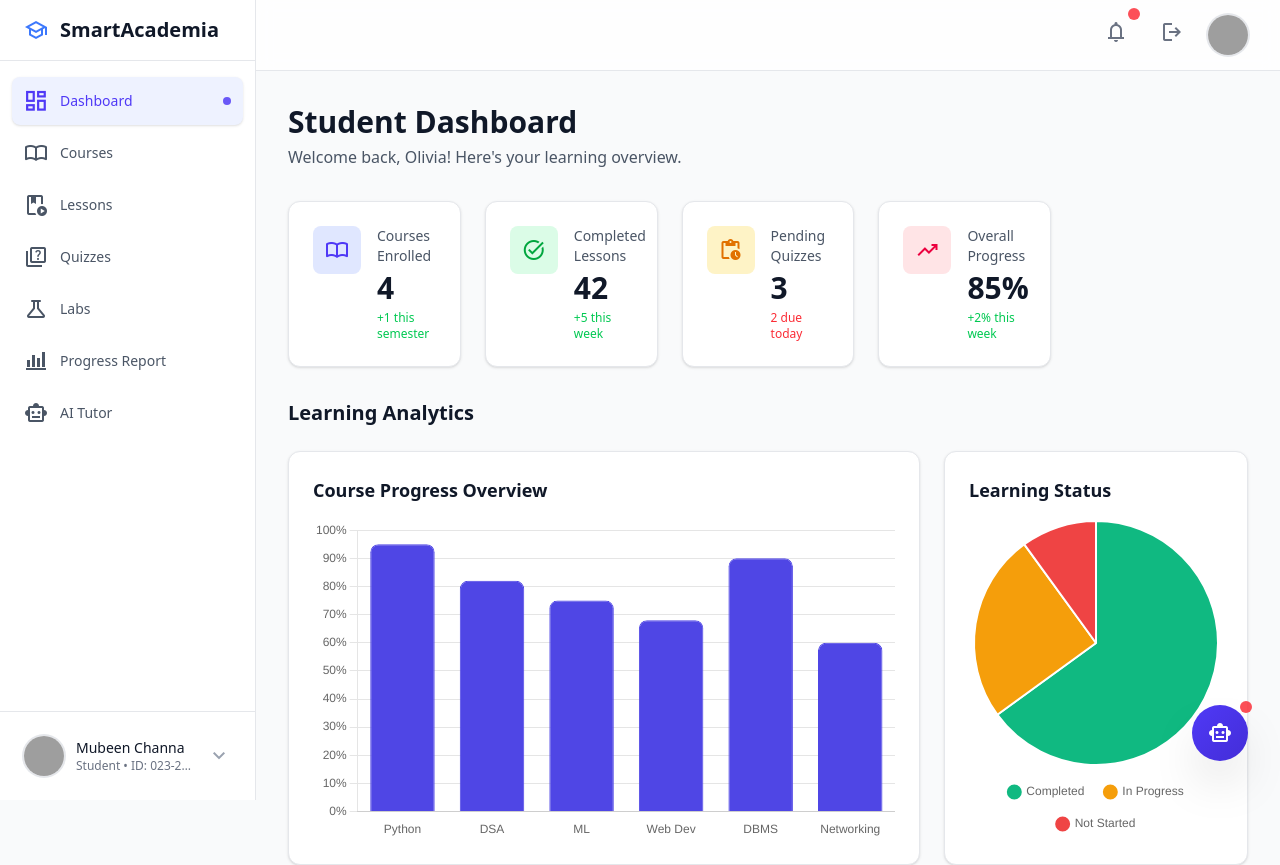
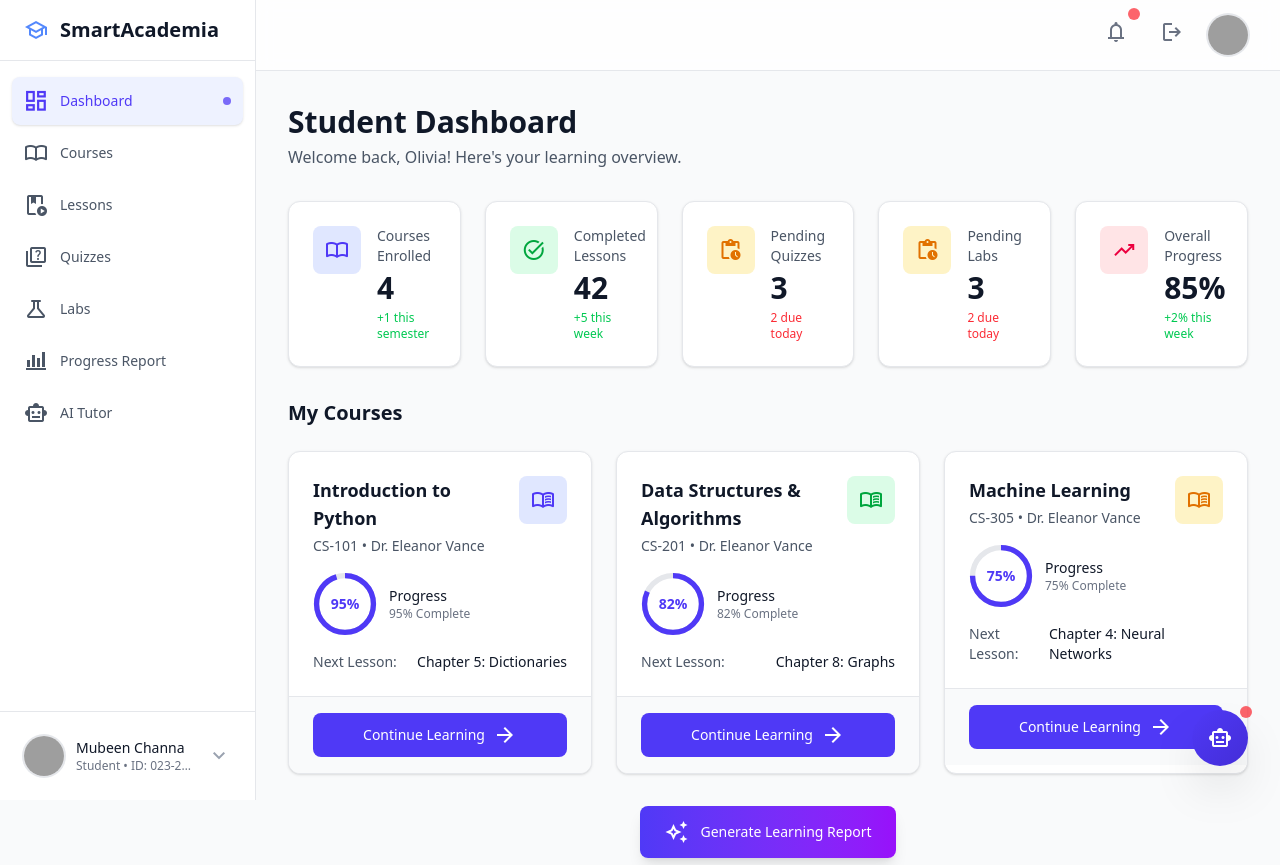
Before and after one commit to Siraj-Dujana/Smart-Academia, a React (Vite) app in the folder smart-academia/Client/: page /StudentDashboard in a window 1280 px wide. Shown: the top 865 px of the page. Built offline with nearby package versions, Linux system fonts and the light colour scheme; grey boxes are pictures that could not be loaded.

Commit message:
I have made modifications in manage course(AdminDashboard)

```diff
--- a/smart-academia/Client/src/components/dashboard/AdminDashboard/Admin tabs/Dashboard.jsx
+++ b/smart-academia/Client/src/components/dashboard/AdminDashboard/Admin tabs/Dashboard.jsx
@@ -67,6 +67,14 @@ const Dashboard = () => {
     {
       icon: "quiz",
       title: "Active Quizzes",
+      value: "22",
+      color: "bg-blue-100 dark:bg-blue-900/50 text-blue-600 dark:text-blue-500",
+      trend: "Up from 18 last week",
+      trendColor: "text-green-500"
+    },
+    {
+      icon: "quiz",
+      title: "Active Labs",
       value: "22",
       color: "bg-blue-100 dark:bg-blue-900/50 text-blue-600 dark:text-blue-500",
       trend: "Up from 18 last week",
--- a/smart-academia/Client/src/components/dashboard/AdminDashboard/Admin tabs/ManageCourses.jsx
+++ b/smart-academia/Client/src/components/dashboard/AdminDashboard/Admin tabs/ManageCourses.jsx
@@ -10,8 +10,10 @@ const ManageCourses = () => {
       instructor: "Dr. Noor Nabi",
       credits: 3,
       enrolled: 45,
+      capacity: 60,
       status: "active",
-      startDate: "2024-01-15"
+      startDate: "2024-01-15",
+      endDate: "2024-05-15"
     },
     {
       id: 2,
@@ -21,38 +23,69 @@ const ManageCourses = () => {
       instructor: "Dr. Iftikhar Ahmed",
       credits: 4,
       enrolled: 38,
+      capacity: 50,
       status: "active",
-      startDate: "2024-01-15"
+      startDate: "2024-01-15",
+      endDate: "2024-05-15"
     },
     {
       id: 3,
-      title: "OOP",
+      title: "Object-Oriented Programming",
       code: "CS301",
       department: "Computer Science",
       instructor: "Dr. Faiz Ahmed Lakhani",
       credits: 3,
       enrolled: 28,
+      capacity: 40,
       status: "active",
-      startDate: "2024-01-15"
+      startDate: "2024-01-15",
+      endDate: "2024-05-15"
     },
     {
       id: 4,
-      title: "Finance",
-      code: "BIO202",
+      title: "Financial Management",
+      code: "BUS202",
       department: "Business Administration",
       instructor: "Dr. Khair Bux",
       credits: 3,
       enrolled: 32,
+      capacity: 50,
       status: "active",
-      startDate: "2024-01-15"
+      startDate: "2024-01-15",
+      endDate: "2024-05-15"
     },
-
+    {
+      id: 5,
+      title: "Web Development",
+      code: "CS302",
+      department: "Computer Science",
+      instructor: "Dr. Noor Nabi",
+      credits: 4,
+      enrolled: 42,
+      capacity: 50,
+      status: "active",
+      startDate: "2024-01-15",
+      endDate: "2024-05-15"
+    },
+    {
+      id: 6,
+      title: "Statistics",
+      code: "MATH202",
+      department: "Mathematics",
+      instructor: "Dr. Iftikhar Ahmed",
+      credits: 3,
+      enrolled: 25,
+      capacity: 40,
+      status: "inactive",
+      startDate: "2023-09-01",
+      endDate: "2023-12-15"
+    }
   ]);
 
   const [searchTerm, setSearchTerm] = useState("");
   const [selectedDepartment, setSelectedDepartment] = useState("all");
 
-  const departments = ["Computer Science", "Mathematics", "Physics", "Biology", "History", "Arts"];
+  const departments = ["Computer Science", "Mathematics", "Physics", "Biology", "Business Administration", "History", "Arts"];
 
   const filteredCourses = courses.filter(course => {
     const matchesSearch = course.title.toLowerCase().includes(searchTerm.toLowerCase()) ||
@@ -60,6 +93,15 @@ const ManageCourses = () => {
     const matchesDepartment = selectedDepartment === "all" || course.department === selectedDepartment;
     return matchesSearch && matchesDepartment;
   });
+
+  // Calculate statistics
+  const totalCourses = courses.length;
+  const activeCourses = courses.filter(c => c.status === 'active').length;
+  const totalEnrolled = courses.reduce((sum, course) => sum + course.enrolled, 0);
+  const totalCapacity = courses.reduce((sum, course) => sum + course.capacity, 0);
+  const enrollmentRate = totalCapacity > 0 ? ((totalEnrolled / totalCapacity) * 100).toFixed(1) : 0;
+  const totalDepartments = [...new Set(courses.map(c => c.department))].length;
+  const totalCredits = courses.reduce((sum, course) => sum + course.credits, 0);
 
   const handleAddCourse = () => {
     console.log("Add new course");
@@ -104,6 +146,89 @@ const ManageCourses = () => {
         </button>
       </div>
 
+      {/* Summary Stats */}
+      <div className="grid grid-cols-1 sm:grid-cols-2 lg:grid-cols-3 xl:grid-cols-4 gap-4 sm:gap-6">
+        {/* Total Courses */}
+        <div className="bg-white dark:bg-gray-800 rounded-xl p-4 sm:p-6 border border-gray-200 dark:border-gray-700 shadow-sm hover:shadow-md transition-all duration-300 hover:scale-105 group">
+          <div className="flex items-start gap-4">
+            <div className="flex items-center justify-center size-12 rounded-lg bg-indigo-100 dark:bg-indigo-900/30 group-hover:scale-110 transition-transform duration-200">
+              <span className="material-symbols-outlined text-2xl text-indigo-600 dark:text-indigo-400">menu_book</span>
+            </div>
+            <div className="flex-1 min-w-0">
+              <p className="text-gray-600 dark:text-gray-400 text-sm font-medium mb-1">
+                Total Courses
+              </p>
+              <p className="text-2xl sm:text-3xl font-bold text-gray-900 dark:text-white mb-1">
+                {totalCourses}
+              </p>
+              <p className="text-xs font-medium text-green-600 dark:text-green-400">
+                {totalCourses} in catalog
+              </p>
+            </div>
+          </div>
+        </div>
+
+        {/* Active Courses */}
+        <div className="bg-white dark:bg-gray-800 rounded-xl p-4 sm:p-6 border border-gray-200 dark:border-gray-700 shadow-sm hover:shadow-md transition-all duration-300 hover:scale-105 group">
+          <div className="flex items-start gap-4">
+            <div className="flex items-center justify-center size-12 rounded-lg bg-green-100 dark:bg-green-900/30 group-hover:scale-110 transition-transform duration-200">
+              <span className="material-symbols-outlined text-2xl text-green-600 dark:text-green-400">check_circle</span>
+            </div>
+            <div className="flex-1 min-w-0">
+              <p className="text-gray-600 dark:text-gray-400 text-sm font-medium mb-1">
+                Active Courses
+              </p>
+              <p className="text-2xl sm:text-3xl font-bold text-gray-900 dark:text-white mb-1">
+                {activeCourses}
+              </p>
+              <p className="text-xs font-medium text-green-600 dark:text-green-400">
+                {((activeCourses / totalCourses) * 100).toFixed(1)}% currently running
+              </p>
+            </div>
+          </div>
+        </div>
+
+        {/* Total Students Enrolled */}
+        <div className="bg-white dark:bg-gray-800 rounded-xl p-4 sm:p-6 border border-gray-200 dark:border-gray-700 shadow-sm hover:shadow-md transition-all duration-300 hover:scale-105 group">
+          <div className="flex items-start gap-4">
+            <div className="flex items-center justify-center size-12 rounded-lg bg-blue-100 dark:bg-blue-900/30 group-hover:scale-110 transition-transform duration-200">
+              <span className="material-symbols-outlined text-2xl text-blue-600 dark:text-blue-400">groups</span>
+            </div>
+            <div className="flex-1 min-w-0">
+              <p className="text-gray-600 dark:text-gray-400 text-sm font-medium mb-1">
+                Total Enrollment
+              </p>
+              <p className="text-2xl sm:text-3xl font-bold text-gray-900 dark:text-white mb-1">
+                {totalEnrolled}
+              </p>
+              <p className="text-xs font-medium text-blue-600 dark:text-blue-400">
+                {enrollmentRate}% overall capacity
+              </p>
+            </div>
+          </div>
+        </div>
+
+        {/* Departments */}
+        <div className="bg-white dark:bg-gray-800 rounded-xl p-4 sm:p-6 border border-gray-200 dark:border-gray-700 shadow-sm hover:shadow-md transition-all duration-300 hover:scale-105 group">
+          <div className="flex items-start gap-4">
+            <div className="flex items-center justify-center size-12 rounded-lg bg-purple-100 dark:bg-purple-900/30 group-hover:scale-110 transition-transform duration-200">
+              <span className="material-symbols-outlined text-2xl text-purple-600 dark:text-purple-400">corporate_fare</span>
+            </div>
+            <div className="flex-1 min-w-0">
+              <p className="text-gray-600 dark:text-gray-400 text-sm font-medium mb-1">
+                Departments
+              </p>
+              <p className="text-2xl sm:text-3xl font-bold text-gray-900 dark:text-white mb-1">
+                {totalDepartments}
+              </p>
+              <p className="text-xs font-medium text-purple-600 dark:text-purple-400">
+                Across all faculties
+              </p>
+            </div>
+          </div>
+        </div>
+      </div>
+
       {/* Filters and Search */}
       <div className="bg-white dark:bg-gray-800 rounded-xl border border-gray-200 dark:border-gray-700 shadow-sm p-4 sm:p-6">
         <div className="grid grid-cols-1 md:grid-cols-3 gap-4">
@@ -114,7 +239,7 @@ const ManageCourses = () => {
             </span>
             <input
               type="text"
-              placeholder="Search courses..."
+              placeholder="Search courses by title or code..."
               value={searchTerm}
               onChange={(e) => setSearchTerm(e.target.value)}
               className="w-full pl-10 pr-4 py-2.5 border border-gray-300 dark:border-gray-600 rounded-lg bg-white dark:bg-gray-700 text-gray-900 dark:text-white placeholder-gray-500 dark:placeholder-gray-400 focus:ring-2 focus:ring-indigo-500 focus:border-transparent transition-all duration-200"
@@ -160,7 +285,7 @@ const ManageCourses = () => {
                   Instructor
                 </th>
                 <th className="px-4 py-3 text-left font-semibold text-gray-600 dark:text-gray-400 uppercase text-xs tracking-wider">
-                  Credits
+                  Enrollment
                 </th>
                 <th className="px-4 py-3 text-left font-semibold text-gray-600 dark:text-gray-400 uppercase text-xs tracking-wider">
                   Status
@@ -171,7 +296,9 @@ const ManageCourses = () => {
               </tr>
             </thead>
             <tbody className="divide-y divide-gray-200 dark:divide-gray-700">
-              {filteredCourses.map((course) => (
+              {filteredCourses.map((course) => {
+                const enrollmentPercentage = ((course.enrolled / course.capacity) * 100).toFixed(1);
+                return (
                   <tr
                     key={course.id}
                     className="hover:bg-gray-50 dark:hover:bg-gray-700/30 transition-colors duration-150 group"
@@ -182,7 +309,7 @@ const ManageCourses = () => {
                           {course.title}
                         </span>
                         <span className="text-gray-500 dark:text-gray-400 text-xs">
-                        {course.code}
+                          {course.code} • {course.credits} credits
                         </span>
                       </div>
                     </td>
@@ -192,16 +319,36 @@ const ManageCourses = () => {
                     <td className="px-4 py-3 text-gray-600 dark:text-gray-400 text-sm sm:text-base">
                       {course.instructor}
                     </td>
-                  <td className="px-4 py-3 text-gray-600 dark:text-gray-400 text-sm sm:text-base">
-                    <span className="inline-flex items-center gap-1 px-2.5 py-0.5 rounded-full text-xs font-medium bg-blue-100 dark:bg-blue-900/30 text-blue-800 dark:text-blue-300">
-                      <span className="material-symbols-outlined text-xs">school</span>
-                      {course.credits} credits
+                    <td className="px-4 py-3">
+                      <div className="space-y-1">
+                        <div className="flex items-center justify-between text-xs">
+                          <span className="text-gray-600 dark:text-gray-400">
+                            {course.enrolled} / {course.capacity} students
                           </span>
+                          <span className={`font-medium ${
+                            enrollmentPercentage >= 90 ? 'text-red-600' :
+                            enrollmentPercentage >= 75 ? 'text-yellow-600' :
+                            'text-green-600'
+                          }`}>
+                            {enrollmentPercentage}%
+                          </span>
+                        </div>
+                        <div className="w-full bg-gray-200 dark:bg-gray-700 rounded-full h-1.5">
+                          <div
+                            className={`h-1.5 rounded-full ${
+                              enrollmentPercentage >= 90 ? 'bg-red-500' :
+                              enrollmentPercentage >= 75 ? 'bg-yellow-500' :
+                              'bg-green-500'
+                            }`}
+                            style={{ width: `${Math.min(enrollmentPercentage, 100)}%` }}
+                          ></div>
+                        </div>
+                      </div>
                     </td>
                     <td className="px-4 py-3">
                       <button
                         onClick={() => toggleCourseStatus(course)}
-                      className={`inline-flex items-center gap-1 px-2.5 py-0.5 rounded-full text-xs font-medium transition-all duration-200 hover:scale-105 ${
+                        className={`inline-flex items-center gap-1 px-2.5 py-1 rounded-full text-xs font-medium transition-all duration-200 hover:scale-105 ${
                           course.status === "active"
                             ? "bg-green-100 dark:bg-green-900/30 text-green-800 dark:text-green-300 hover:bg-green-200 dark:hover:bg-green-900/50"
                             : "bg-gray-100 dark:bg-gray-700 text-gray-800 dark:text-gray-300 hover:bg-gray-200 dark:hover:bg-gray-600"
@@ -232,7 +379,8 @@ const ManageCourses = () => {
                       </div>
                     </td>
                   </tr>
-              ))}
+                );
+              })}
             </tbody>
           </table>
         </div>
--- a/smart-academia/Client/src/components/dashboard/AdminDashboard/Admin tabs/ManageStudents.jsx
+++ b/smart-academia/Client/src/components/dashboard/AdminDashboard/Admin tabs/ManageStudents.jsx
@@ -380,12 +380,7 @@ const ManageStudents = () => {
                       >
                         <span className="material-symbols-outlined text-sm sm:text-base">delete</span>
                       </button>
-                      <button
-                        className="p-1.5 sm:p-2 text-gray-400 hover:text-green-600 dark:hover:text-green-400 hover:bg-green-50 dark:hover:bg-green-900/30 rounded-lg transition-all duration-200 hover:scale-110"
-                        title="View profile"
-                      >
-                        <span className="material-symbols-outlined text-sm sm:text-base">visibility</span>
-                      </button>
+
                     </div>
                   </td>
                 </tr>
--- a/smart-academia/Client/src/components/dashboard/StudentDashboard/Student Tabs/Dashboard.jsx
+++ b/smart-academia/Client/src/components/dashboard/StudentDashboard/Student Tabs/Dashboard.jsx
@@ -28,6 +28,14 @@ const Dashboard = () => {
     {
       icon: "pending_actions",
       title: "Pending Quizzes",
+      value: "3",
+      color: "bg-amber-100 dark:bg-amber-900/50 text-amber-600 dark:text-amber-500",
+      trend: "2 due today",
+      trendColor: "text-red-500"
+    },
+    {
+      icon: "pending_actions",
+      title: "Pending Labs",
       value: "3",
       color: "bg-amber-100 dark:bg-amber-900/50 text-amber-600 dark:text-amber-500",
       trend: "2 due today",
@@ -261,33 +269,7 @@ const Dashboard = () => {
         ))}
       </div>
 
-      {/* Charts Section */}
-      <div>
-        <h2 className="text-xl font-bold text-gray-900 dark:text-white mb-6">
-          Learning Analytics
-        </h2>
-        <div className="grid grid-cols-1 xl:grid-cols-3 gap-6 mb-8">
-          {/* Bar Chart Section */}
-          <div className="xl:col-span-2 bg-white dark:bg-gray-800 rounded-xl border border-gray-200 dark:border-gray-700 shadow-sm p-4 sm:p-6 hover:shadow-md transition-all duration-300">
-            <h3 className="text-lg font-semibold text-gray-900 dark:text-white mb-4">
-              Course Progress Overview
-            </h3>
-            <div className="h-64 sm:h-80">
-              <canvas ref={barChartRef} />
-            </div>
-          </div>
 
-          {/* Pie Chart Section */}
-          <div className="bg-white dark:bg-gray-800 rounded-xl border border-gray-200 dark:border-gray-700 shadow-sm p-4 sm:p-6 hover:shadow-md transition-all duration-300">
-            <h3 className="text-lg font-semibold text-gray-900 dark:text-white mb-4">
-              Learning Status
-            </h3>
-            <div className="h-64 sm:h-80 flex items-center justify-center">
-              <canvas ref={pieChartRef} />
-            </div>
-          </div>
-        </div>
-      </div>
 
       {/* Courses Section */}
       <div>
```
Lines whose indentation alone changed are shown as unchanged.
